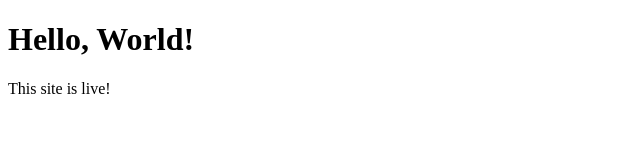
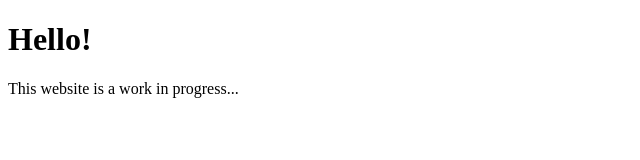
Before and after one commit to emmasudo/site, a plain HTML site: page index.html in a window 1280 px wide. Shown: the whole page, without its empty margins (0-640 px from the left). Drawn offline with Linux system fonts and the light colour scheme.

Commit message:
Update index.html

```diff
--- a/index.html
+++ b/index.html
@@ -1,10 +1,10 @@
 <!DOCTYPE html>
 <html>
   <head>
-    <title>Hello World</title>
+    <title>Welcome</title>
   </head>
   <body>
-    <h1>Hello, World!</h1>
-    <p>This site is live!</p>
+    <h1>Hello!</h1>
+    <p>This website is a work in progress...</p>
   </body>
 </html>
```
